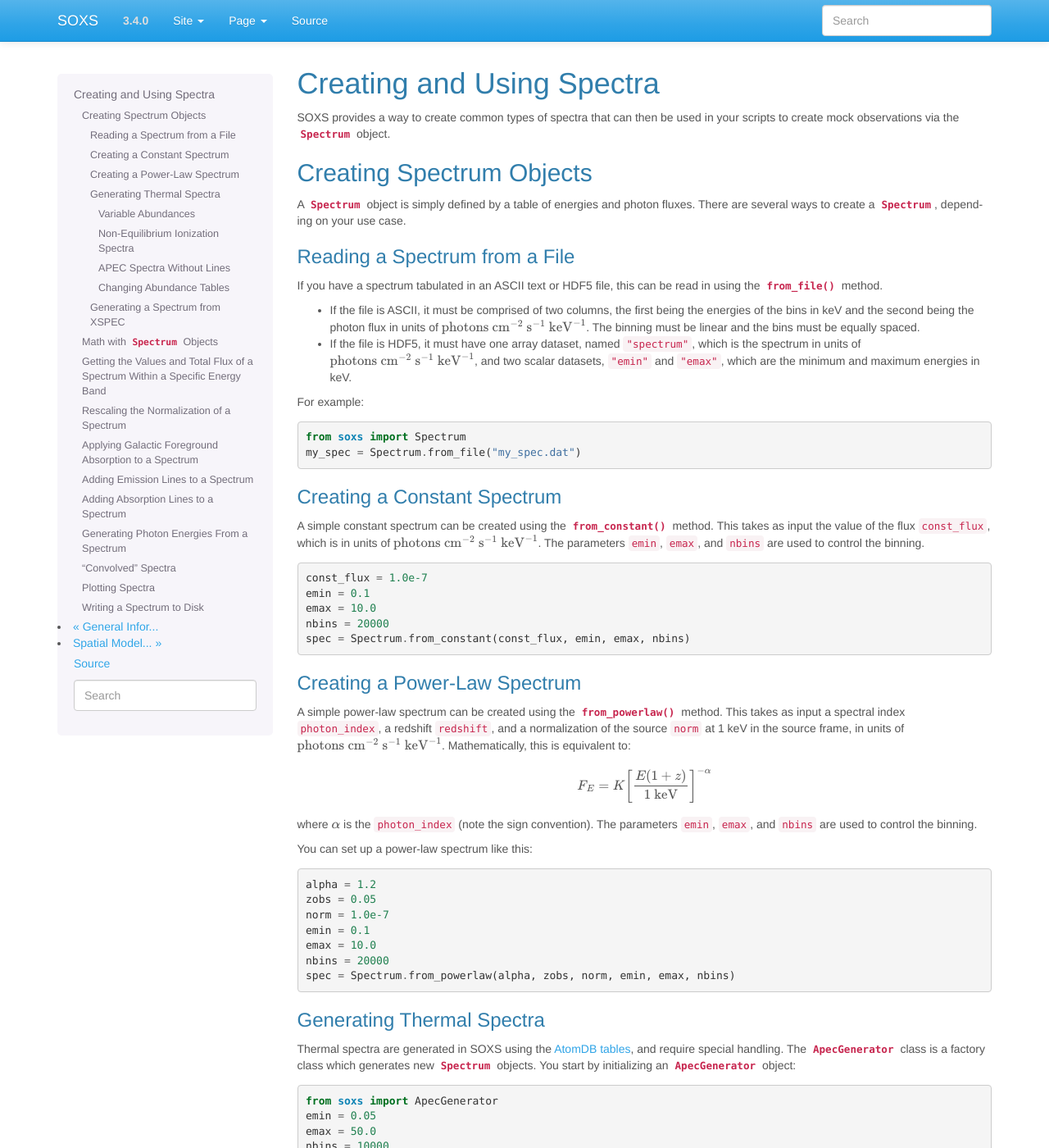
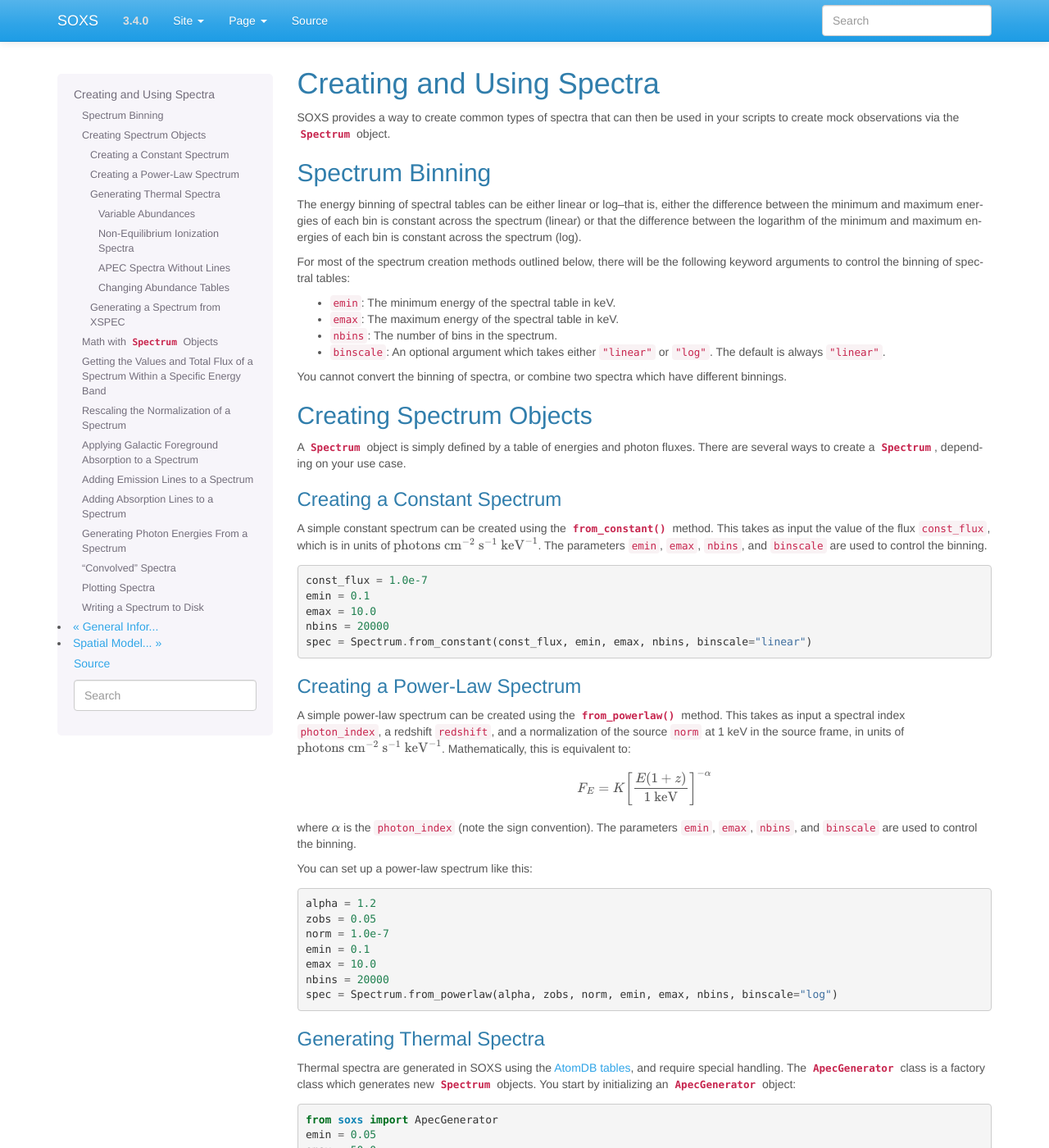
Before and after one commit to lynx-x-ray-observatory/soxs, a Sphinx documentation site: the page built from doc/source/users_guide/spectra.rst, in a window 1280 px wide and 1400 px high. Shown: the whole window at 82% size. Built offline with Sphinx 7.4.7, drawn with Linux system fonts in a browser that asks for light colours; some of the changed text lies outside the part shown.

Commit message:
Docs about spectral binning

```diff
--- a/doc/source/changelog.rst
+++ b/doc/source/changelog.rst
@@ -6,6 +6,8 @@ ChangeLog
 Version 3.5.0
 -------------
 
+* The option to create `~soxs.spectra.Spectrum` objects with log-spaced energy binning has
+  been added. See :ref:`spectrum-binning` for details.
 * An option to create a mosaicked event file in addition to an image file has been
   added to the :func:`~soxs.mosaic.make_mosaic_image` function. See :ref:`mosaic`
   for more details.
--- a/doc/source/users_guide/spectra.rst
+++ b/doc/source/users_guide/spectra.rst
@@ -7,36 +7,35 @@ SOXS provides a way to create common types of spectra that can then be
 used in your scripts to create mock observations via the
 :class:`~soxs.spectra.Spectrum` object.
 
+.. _spectrum-binning:
+
+Spectrum Binning
+----------------
+
+The energy binning of spectral tables can be either linear or log--that is,
+either the difference between the minimum and maximum energies of each bin is
+constant across the spectrum (linear) or that the difference between the logarithm
+of the minimum and maximum energies of each bin is constant across the spectrum
+(log).
+
+For most of the spectrum creation methods outlined below, there will be the following
+keyword arguments to control the binning of spectral tables:
+
+* ``emin``: The minimum energy of the spectral table in keV.
+* ``emax``: The maximum energy of the spectral table in keV.
+* ``nbins``: The number of bins in the spectrum.
+* ``binscale``: An optional argument which takes either ``"linear"`` or ``"log"``.
+  The default is always ``"linear"``.
+
+You cannot convert the binning of spectra, or combine two spectra which have different
+binnings.
+
 Creating Spectrum Objects
 -------------------------
 
 A :class:`~soxs.spectra.Spectrum` object is simply defined by a table
 of energies and photon fluxes. There are several ways to create a
 :class:`~soxs.spectra.Spectrum`, depending on your use case.
-
-Reading a Spectrum from a File
-++++++++++++++++++++++++++++++
-
-If you have a spectrum tabulated in an ASCII text or HDF5 file, this can
-be read in using the :meth:`~soxs.spectra.Spectrum.from_file` method.
-
-* If the file is ASCII, it must be comprised of two columns, the first
-  being the energies of the bins in keV and the second being the photon flux
-  in units of :math:`{\rm photons}~{\rm cm}^{-2}~{\rm s}^{-1}~{\rm keV}^{-1}`.
-  The binning must be linear and the bins must be equally spaced.
-
-* If the file is HDF5, it must have one array dataset, named ``"spectrum"``,
-  which is the spectrum in units of
-  :math:`{\rm photons}~{\rm cm}^{-2}~{\rm s}^{-1}~{\rm keV}^{-1}`, and two
-  scalar datasets, ``"emin"`` and ``"emax"``, which are the minimum and
-  maximum energies in keV.
-
-For example:
-
-.. code-block:: python
-
-    from soxs import Spectrum
-    my_spec = Spectrum.from_file("my_spec.dat")
 
 Creating a Constant Spectrum
 ++++++++++++++++++++++++++++
@@ -45,7 +44,7 @@ A simple constant spectrum can be created using the
 :meth:`~soxs.spectra.Spectrum.from_constant` method. This takes as input the
 value of the flux ``const_flux``, which is in units of
 :math:`{\rm photons}~{\rm cm}^{-2}~{\rm s}^{-1}~{\rm keV}^{-1}`. The parameters
-``emin``, ``emax``, and ``nbins`` are used to control the binning.
+``emin``, ``emax``, ``nbins``, and ``binscale`` are used to control the binning.
 
 .. code-block:: python
 
@@ -53,7 +52,7 @@ value of the flux ``const_flux``, which is in units of
     emin = 0.1
     emax = 10.0
     nbins = 20000
-    spec = Spectrum.from_constant(const_flux, emin, emax, nbins)
+    spec = Spectrum.from_constant(const_flux, emin, emax, nbins, binscale="linear")
 
 Creating a Power-Law Spectrum
 +++++++++++++++++++++++++++++
@@ -69,8 +68,8 @@ this is equivalent to:
 
     F_E = K\left[\frac{E(1+z)}{{\rm 1~keV}}\right]^{-\alpha}
 
-where :math:`\alpha` is the ``photon_index`` (note the sign convention). The
-parameters ``emin``, ``emax``, and ``nbins`` are used to control the binning.
+where :math:`\alpha` is the ``photon_index`` (note the sign convention). The parameters
+``emin``, ``emax``, ``nbins``, and ``binscale`` are used to control the binning.
 
 You can set up a power-law spectrum like this:
 
@@ -82,7 +81,7 @@ You can set up a power-law spectrum like this:
     emin = 0.1
     emax = 10.0
     nbins = 20000
-    spec = Spectrum.from_powerlaw(alpha, zobs, norm, emin, emax, nbins)
+    spec = Spectrum.from_powerlaw(alpha, zobs, norm, emin, emax, nbins, binscale="log")
 
 .. _thermal-spectra:
 
@@ -102,6 +101,9 @@ new :class:`~soxs.spectra.Spectrum` objects. You start by initializing an
     emax = 50.0
     nbins = 10000
     agen = ApecGenerator(emin, emax, nbins, apec_vers="2.0.2", broadening=True)
+
+The parameters ``emin``, ``emax``, ``nbins``, and ``binscale`` are used to
+control the binning.
 
 The ``broadening`` parameter sets whether or not spectral lines will be
 thermally and velocity broadened. The ``apec_vers`` parameter sets the version
@@ -161,7 +163,7 @@ to specify which elements should be allowed to vary freely:
 .. code-block:: python
 
     var_elem = ["O", "Ca"] # allow oxygen and calcium to vary freely
-    agen = ApecGenerator(0.05, 50.0, 10000, var_elem=var_elem)
+    agen = ApecGenerator(0.05, 50.0, 10000, var_elem=var_elem, binscale="log")
 
 Whatever elements are not specified here are assumed to be set as normal, whether
 they are H, He, trace elements, or metals covered by the ``abund`` parameter.
@@ -303,8 +305,8 @@ is by passing in a model string and a list of parameters to the
     spec = Spectrum.from_xspec_model(model_string, params, emin, emax, nbins)
 
 Note that the parameters must be in the same order that they would be if you
-were entering them in XSPEC. The ``emin``, ``emax``, and ``nbins`` arguments
-are used to control the energy binning.
+were entering them in XSPEC. The parameters ``emin``, ``emax``, ``nbins``,
+and ``binscale`` are used to control the binning.
 
 The second way involves passing an XSPEC script file to the
 :meth:`~soxs.spectra.Spectrum.from_xspec_script` method which defines an XSPEC
@@ -338,7 +340,11 @@ create a :class:`~soxs.spectra.Spectrum` like this:
     emin = 0.1
     emax = 5.0
     nbins = 20000
-    spec = Spectrum.from_xspec_script("two_apec.xcm", emin, emax, nbins)
+    spec = Spectrum.from_xspec_script("two_apec.xcm", emin, emax, nbins,
+                                      binscale="log")
+
+The parameters ``emin``, ``emax``, ``nbins``, and ``binscale`` are used to
+control the binning.
 
 .. note::
 
```
